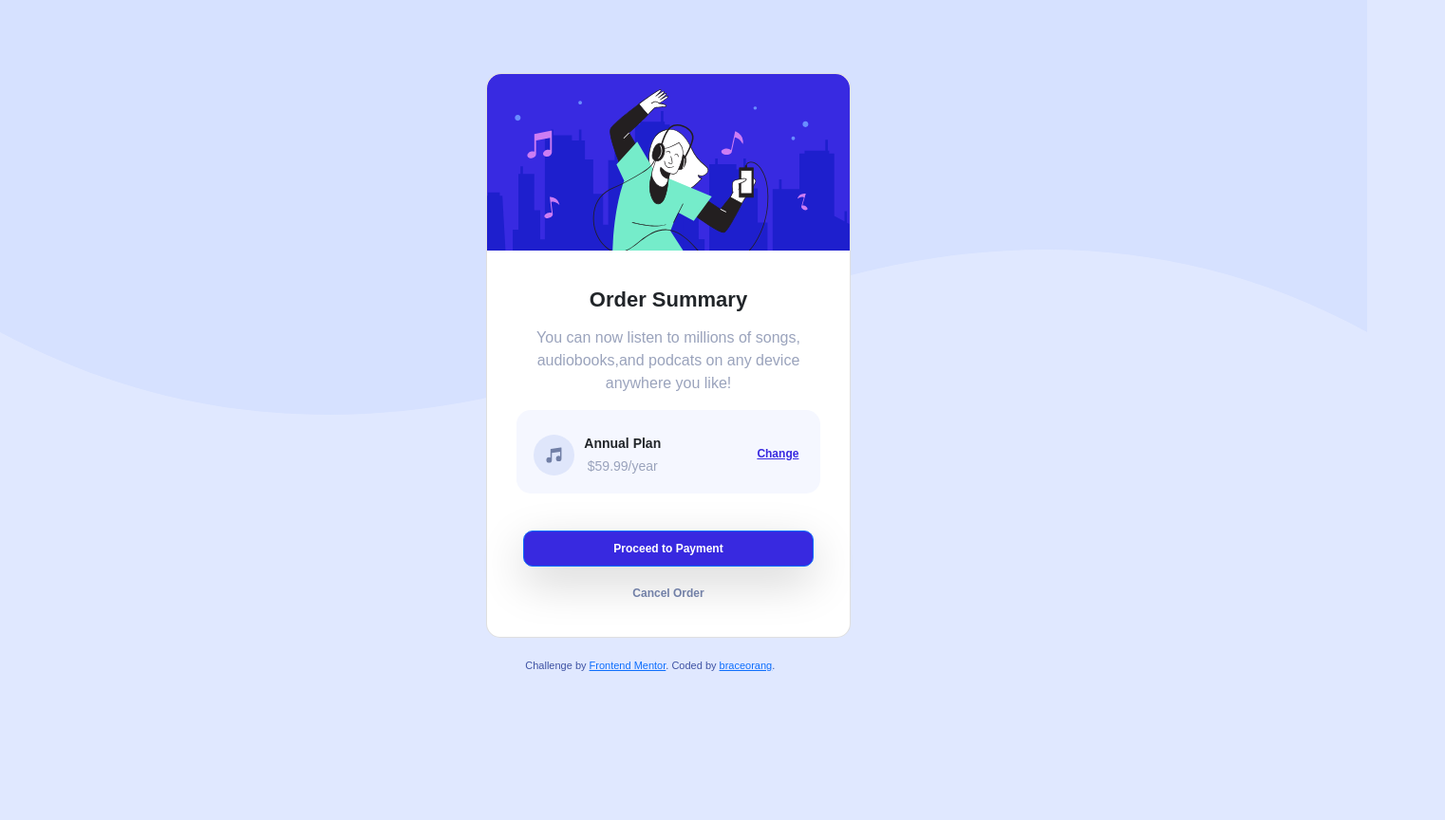
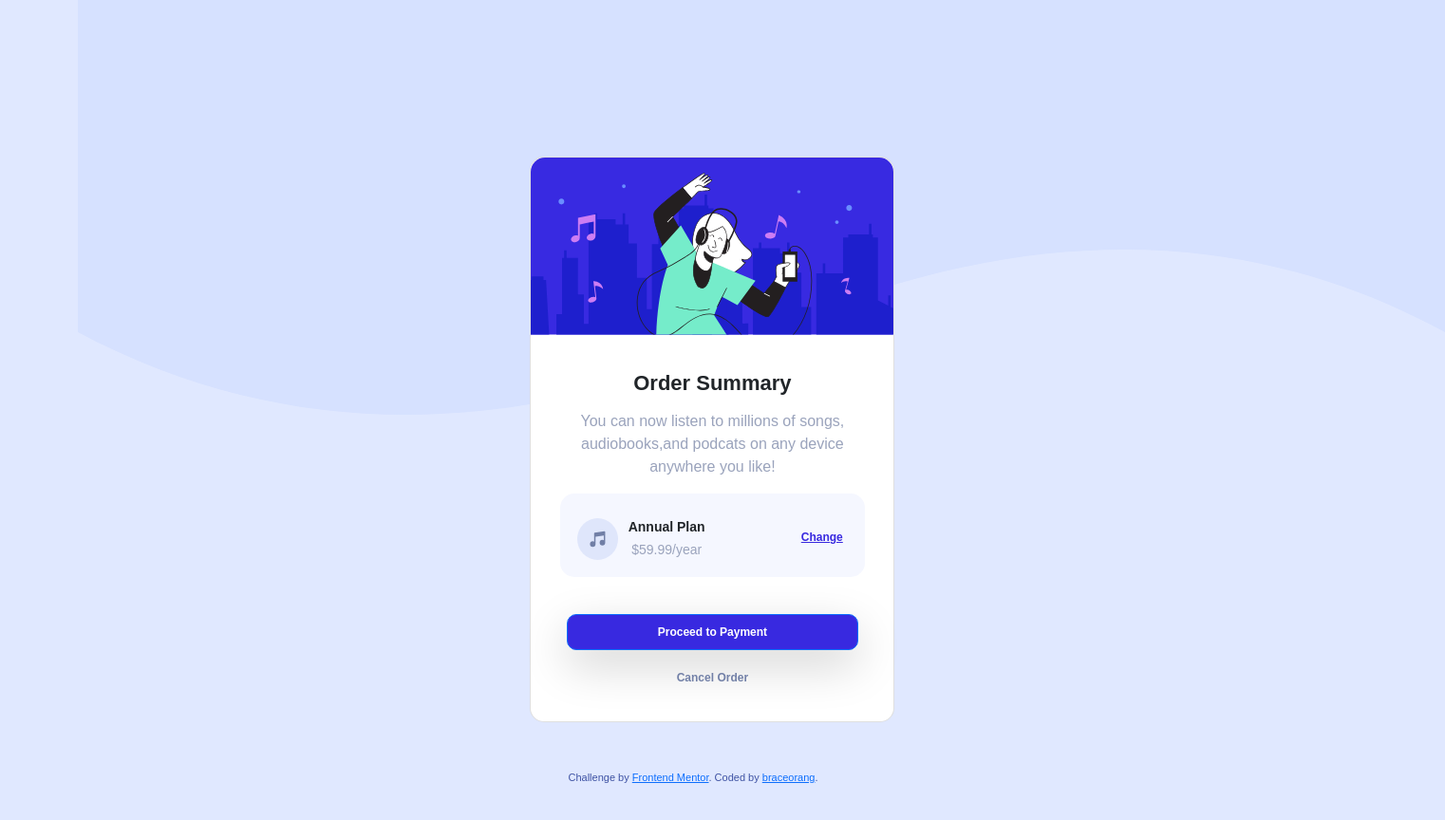
Before and after one commit to braceorang/order-summary-component, a plain HTML site: page index.html in a window 1280 px wide. Shown: the whole page at 95% size, 1522 px wide, since content can reach past the window. Before the commit the page ends 800 px from the top, so only its background shows below. Drawn offline with nearby package versions, Linux system fonts and the light colour scheme.

Commit message:
y firt project

```diff
--- a/index.css
+++ b/index.css
@@ -12,8 +12,9 @@ p{
     font-size: 11px;
     text-align: center;
     color: hsl(228, 45%, 44%);
-    margin-top: 20%;
-    margin-left: 7%;
+    transform: translate(90px, -300px);
+
+
 
 }
 
@@ -25,17 +26,17 @@ p{
     text-align: center;
     margin-left: 40%;
     margin-top: 7%;
-    margin-bottom: 10%;
     border-radius: 15px;
-    position: absolute;
-    transform: translate(0px, -450px);
+    transform: translate(30px, -350px);
+
+
 
 
 }
 
 .bg-img-main{
-    position: relative;
 }
+
 /* header-section */
 
 
@@ -66,6 +67,7 @@ p{
    background-color: hsl(225, 100%, 98%);
    border-radius: 15px;
    padding: 2%;
+
 
 
 }
@@ -155,7 +157,6 @@ p{
     margin-top: 3%;
     padding: 3%;
     border-radius: 10px;
-    font-family: 'Red Hat Display', sans-serif;
     font-size: 12px;
     font-weight: 700;
 
--- a/index.html
+++ b/index.html
@@ -18,6 +18,7 @@
   <link rel="stylesheet" href="index.css">
 </head>
 <body>
+ <div class="container">
   <img  class= "bg-img-main" src="images/pattern-background-desktop.svg">
   <div class="card  box" style="width: 24rem;" >
 
@@ -67,15 +68,12 @@
       </div>
     </div>
   </div>
-
   </div>
-
-
-
-
   <div class="attribution">
     Challenge by <a href="https://www.frontendmentor.io?ref=challenge" target="_blank">Frontend Mentor</a>.
     Coded by <a href="#">braceorang</a>.
   </div>
+</div>
+
 </body>
 </html>
```
